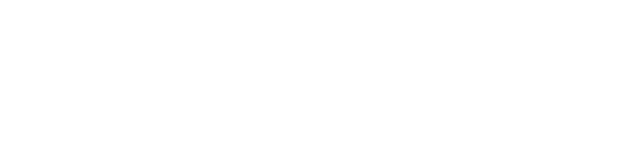
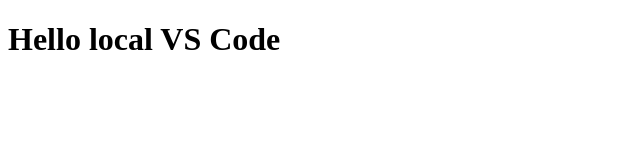
Before and after one commit to Dmytro0201/588-js-intro, a plain HTML site: page index.html in a window 1280 px wide. Shown: the whole page, without its empty margins (0-640 px from the left). Drawn offline with Linux system fonts and the light colour scheme.

Commit message:
Update index.html

```diff
--- a/index.html
+++ b/index.html
@@ -7,6 +7,6 @@
     <title>Document</title>
 </head>
 <body>
-
+    <h1>Hello local VS Code</h1>
 </body>
 </html>
```
